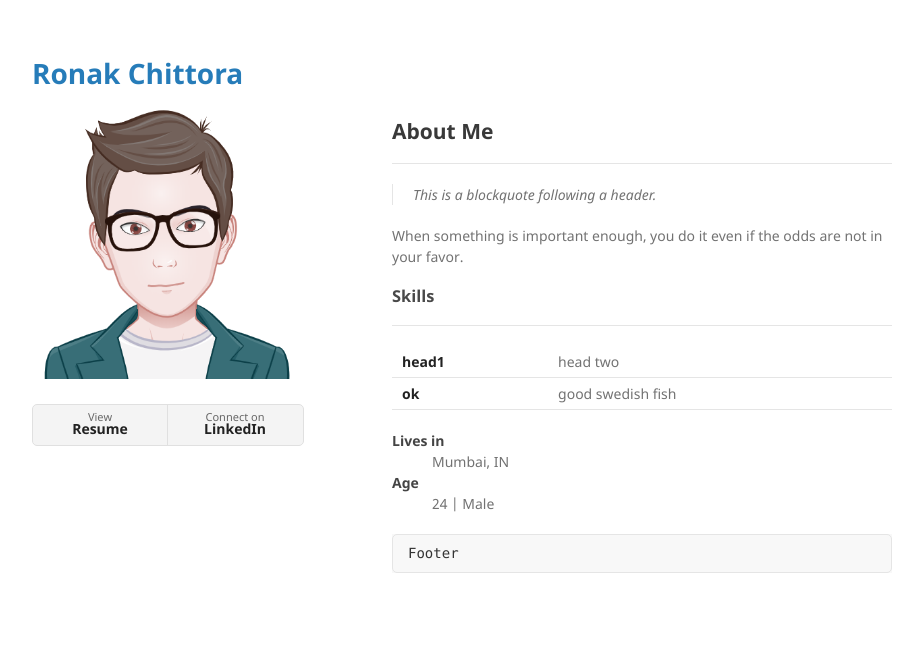
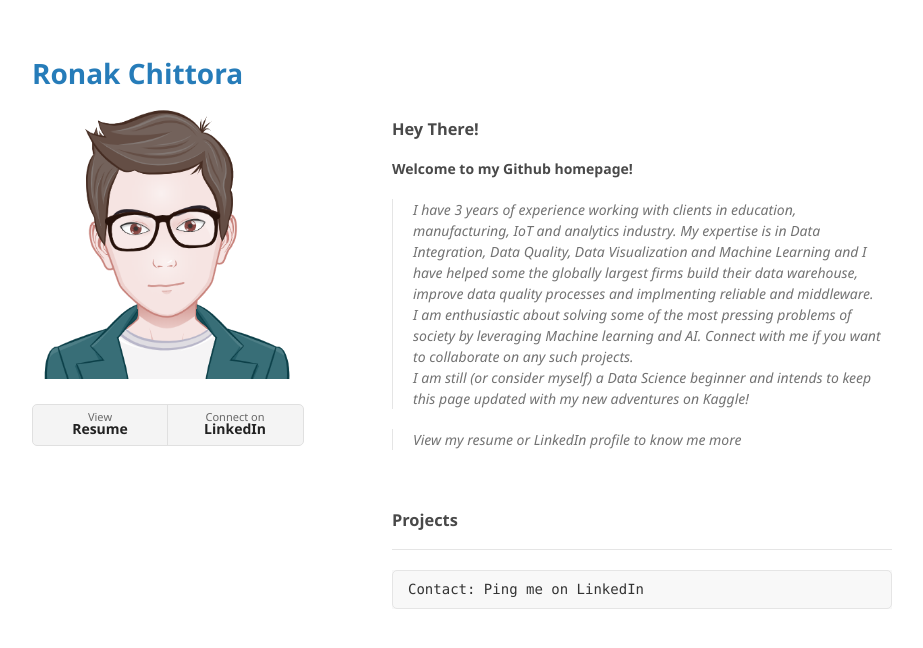
Before and after one commit to ronakchittora/ronakchittora.github.io, a Jekyll site: the page built from index.md, in a window 1280 px wide. Shown: the top 648 px of the page, without its empty margins (178-1101 px from the left). Built offline with Jekyll 4.4.1, drawn with Linux system fonts in a browser that asks for light colours; our own code applies the rules of GitHub Pages for plain Markdown files; the repository's description, which GitHub fills in, is left out.

Commit message:
Update index.md

````diff
--- a/index.md
+++ b/index.md
@@ -1,26 +1,21 @@
 
 <br><br>
 
-## About Me
+### Hey There!
+#### Welcome to my Github homepage!
+> I have 3 years of experience working with clients in education, manufacturing, IoT and analytics industry. My expertise is in Data Integration, Data Quality, Data Visualization and Machine Learning and I have helped some the globally largest firms build their data warehouse, improve data quality processes and implmenting reliable and middleware.
+<br>
+> I am enthusiastic about solving some of the most pressing problems of society by leveraging Machine learning and AI. Connect with me if you want to collaborate on any such projects.
+<br>
+> I am still (or consider myself) a Data Science beginner and intends to keep this page updated with my new adventures on Kaggle!
+
+> View my resume or LinkedIn profile to know me more
+
+<br>
+### Projects
 * * *
-> This is a blockquote following a header.
-
-When something is important enough, you do it even if the odds are not in your favor.
 
 
-### Skills
-* * *
-
-| **head1**        | head two          |
-| **ok**           | good swedish fish |
-
-<dl>
-<dt>Lives in</dt>
-<dd>Mumbai, IN</dd>
-<dt>Age</dt>
-<dd>24 | Male </dd>
-</dl>
-
 ```
-Footer
+Contact: Ping me on LinkedIn
 ```
````
